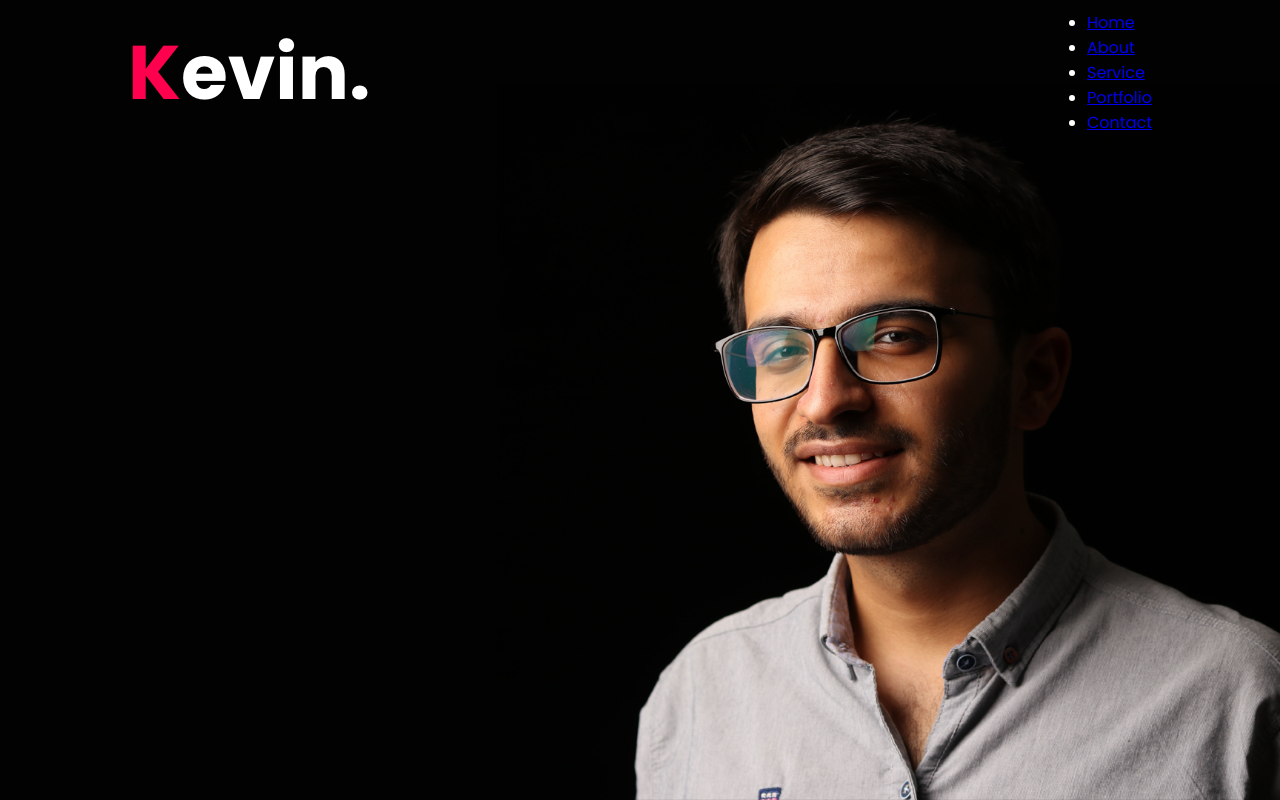
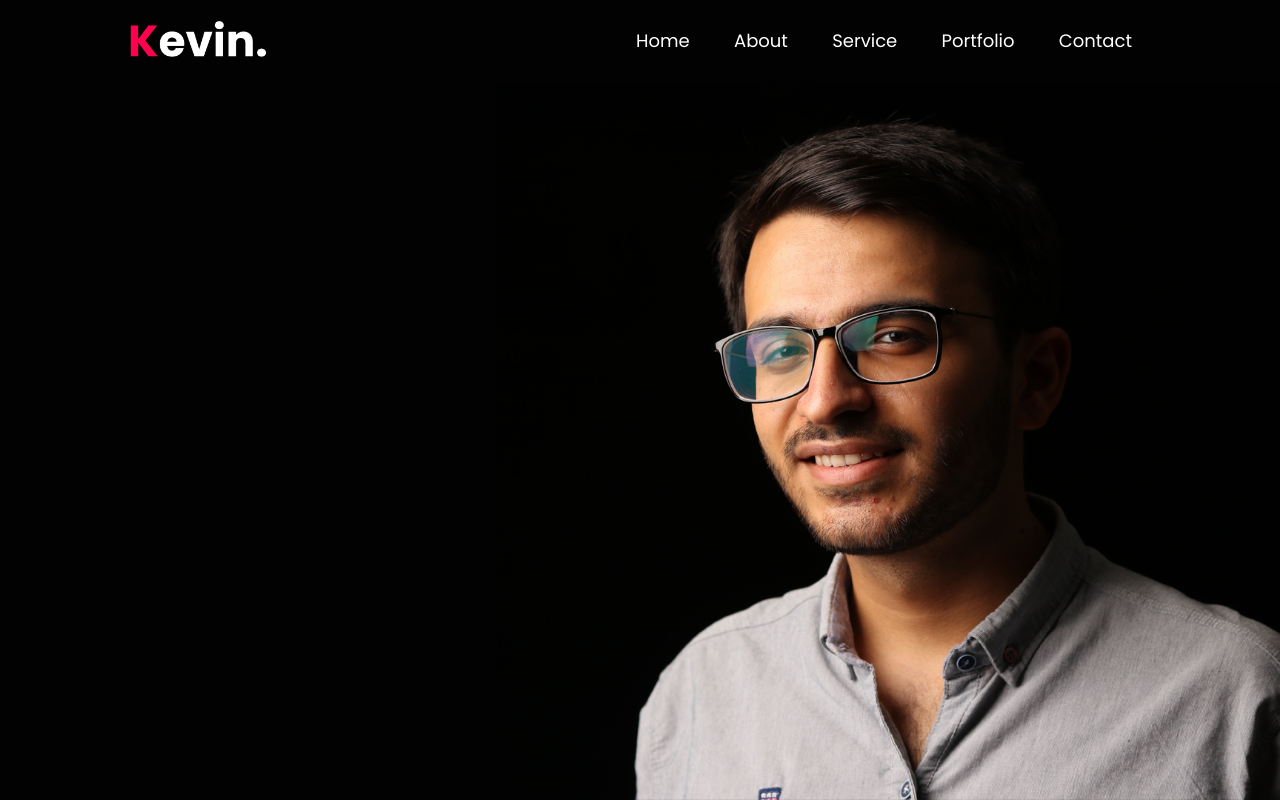
Before and after one commit to akash-panthri/Modern_portfolio, a plain HTML site: page index.html in a window 1280 px wide. Drawn offline with Linux system fonts and the light colour scheme.

Commit message:
Styled nav list in html

```diff
--- a/index.html
+++ b/index.html
@@ -9,7 +9,7 @@
 <body>
     <div id="header">
         <div class="container">
-            <nav><img src="images/logo.png" alt="logo">
+            <nav><img src="images/logo.png" alt="logo" class="logo">
             <ul>
                 <li><a href="#">Home</a></li>
                 <li><a href="#">About</a></li>
--- a/style.css
+++ b/style.css
@@ -28,3 +28,36 @@ nav{
     justify-content: space-between;
     flex-wrap: wrap;
 }
+
+.logo{
+    width: 140px;
+}
+
+nav ul li{
+    display: inline-block;
+    list-style: none;
+    margin: 10px 20px;
+}
+
+nav ul li a{
+    color: #fff;
+    text-decoration: none;
+    font-size: 18px;
+    position: relative;
+}
+
+nav ul li a::after{
+content: "";
+width: 0;
+height: 3px;
+background: #ff004f;
+position: absolute;
+left: 0;
+bottom: -6px;
+transition:  0.5s;
+}
+
+nav ul li a:hover:after{
+    width: 100%;
+
+}
```
